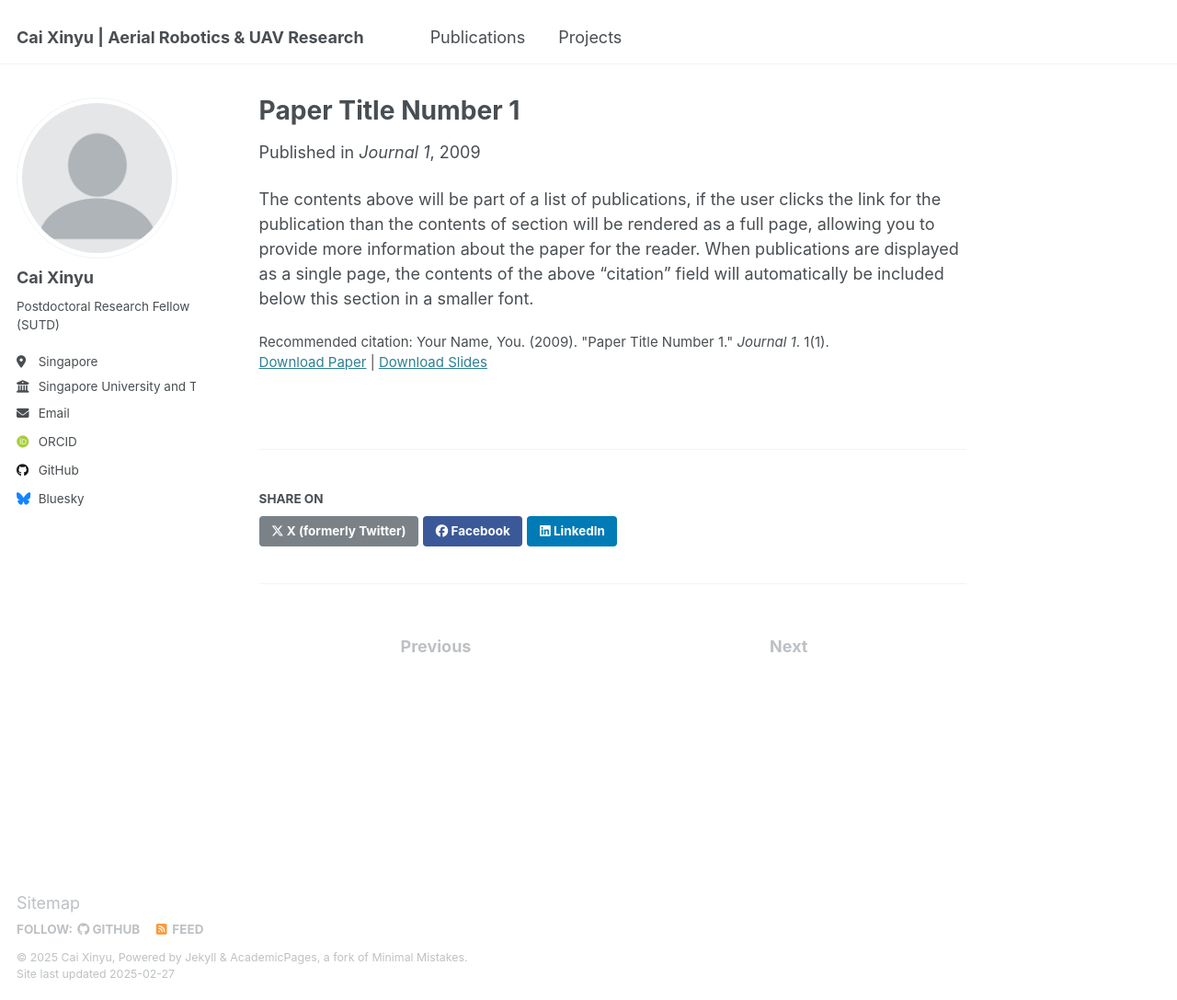
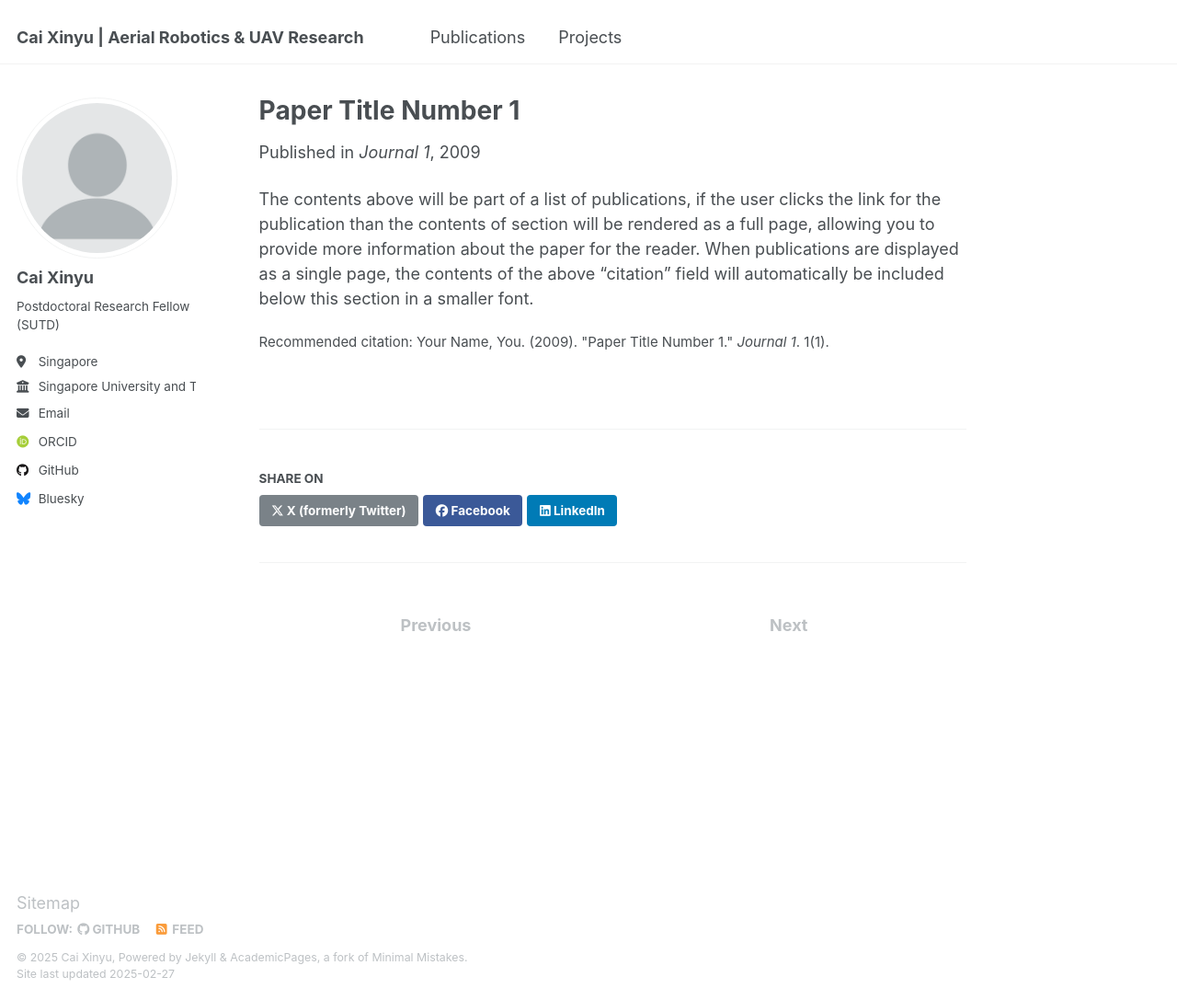
Before and after one commit to git-caixinyu/git-caixinyu.github.io, a Jekyll site: the page built from _publications/2009-10-01-paper-title-number-1.md, in a window 1280 px wide and 1087 px high. Shown: the whole window at 92% size. Built offline with Jekyll 4.4.1, drawn with Linux system fonts in a browser that asks for light colours; some web fonts are replaced; part of the change alters nothing that is shown.

Commit message:
Update 2009-10-01-paper-title-number-1.md

```diff
--- a/_publications/2009-10-01-paper-title-number-1.md
+++ b/_publications/2009-10-01-paper-title-number-1.md
@@ -1,13 +1,7 @@
 ---
 title: "Paper Title Number 1"
-collection: publications
-category: manuscripts
-permalink: /publication/2009-10-01-paper-title-number-1
-excerpt: 'This paper is about the number 1. The number 2 is left for future work.'
 date: 2009-10-01
 venue: 'Journal 1'
-slidesurl: 'http://academicpages.github.io/files/slides1.pdf'
-paperurl: 'http://academicpages.github.io/files/paper1.pdf'
 citation: 'Your Name, You. (2009). &quot;Paper Title Number 1.&quot; <i>Journal 1</i>. 1(1).'
 ---
 
```
